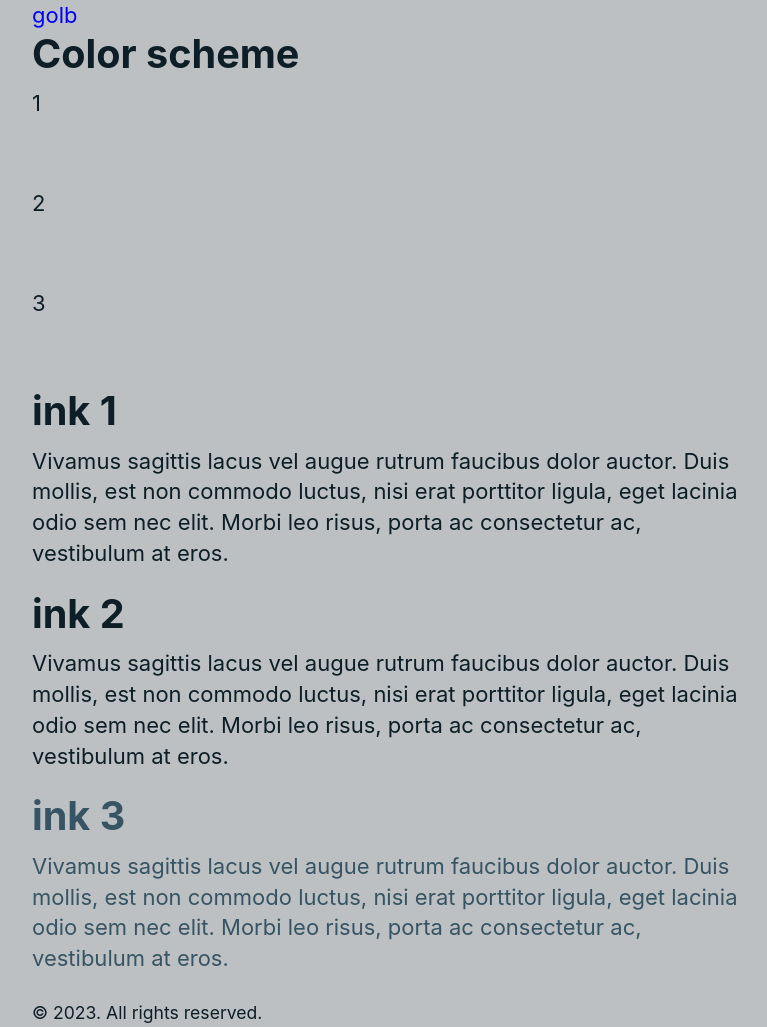
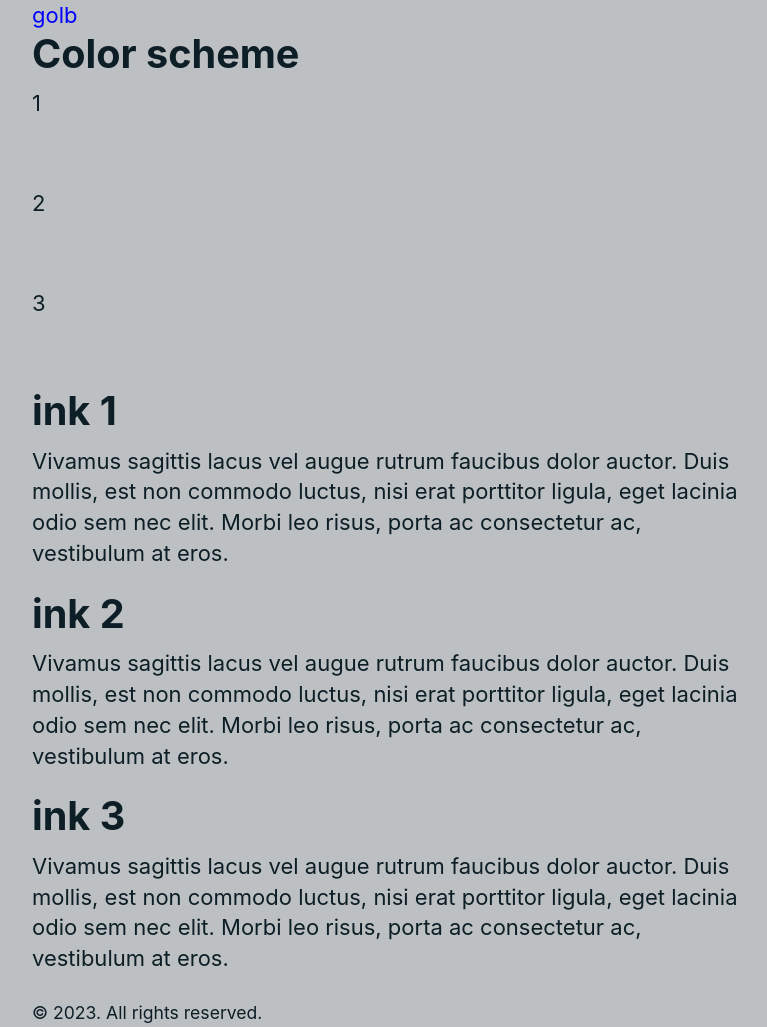
Before and after one commit to aflim/golb, a Jekyll site: the page built from color-scheme.md, in a window 1280 px wide. Shown: the whole page, without its empty margins (248-1015 px from the left). Built offline with Jekyll 4.4.1, drawn with Linux system fonts in a browser that asks for light colours.

Commit message:
Update color-scheme.md

```diff
--- a/color-scheme.md
+++ b/color-scheme.md
@@ -10,7 +10,7 @@ title: Color scheme
     <div class="bg-3 ink-3" style="height: 100px;">3</div>
   </section>
   <section>
-    <div class="ink-1" style="color: var(--ink-1);">
+    <div class="ink-1">
       <h1>ink 1</h1>
       <p>
         Vivamus sagittis lacus vel augue rutrum faucibus dolor auctor. Duis mollis, est non commodo luctus, nisi erat porttitor ligula, eget lacinia odio sem nec elit. Morbi leo risus, porta ac consectetur ac, vestibulum at eros.
@@ -22,7 +22,7 @@ title: Color scheme
         Vivamus sagittis lacus vel augue rutrum faucibus dolor auctor. Duis mollis, est non commodo luctus, nisi erat porttitor ligula, eget lacinia odio sem nec elit. Morbi leo risus, porta ac consectetur ac, vestibulum at eros.
       </p>
     </div>
-    <div class="ink-3" style="color: var(--ink-3);">
+    <div class="ink-3">
       <h1>ink 3</h1>
       <p>
         Vivamus sagittis lacus vel augue rutrum faucibus dolor auctor. Duis mollis, est non commodo luctus, nisi erat porttitor ligula, eget lacinia odio sem nec elit. Morbi leo risus, porta ac consectetur ac, vestibulum at eros.
```
